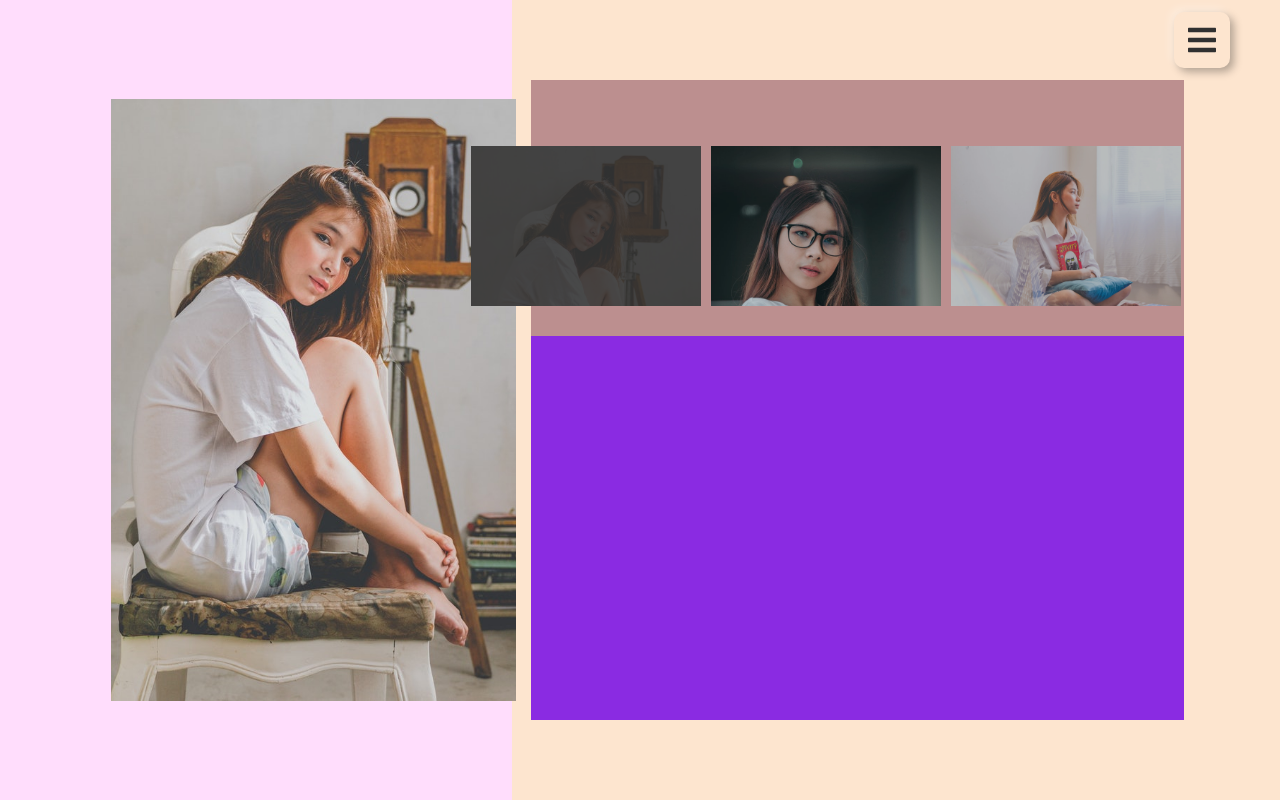
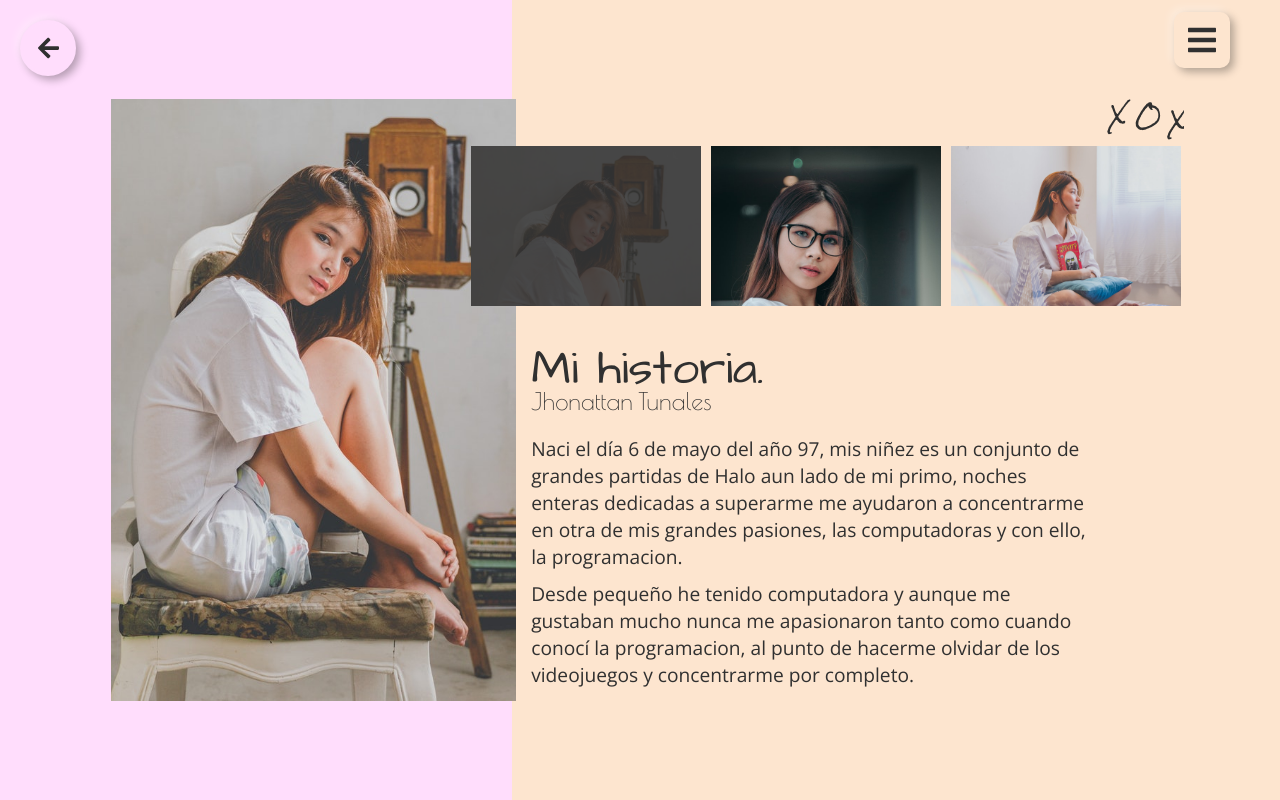
Before and after one commit to RostCode78/quincea-era, a plain HTML site: page index.html in a window 1280 px wide. Both pictures are taken after a click on the element "Saber Mas!". Shown: the part 1008-1808 px from the top of the page. Drawn offline with nearby package versions, Linux system fonts and the light colour scheme.

Commit message:
Feat: Terminado - Modal: Sobre mi
Estuve batallando trantando de insertar el modal utilizando innerHTML.

Batalla en cargar los scripts despues de que se agregara el nuevo
HTML, así que despues de pensarlo por un momento y no de no
tratar de reinventar la rueda, tome la decision de mejor
colocar el modal de una vez en el HTML, así no voy a
batallar haciendo los querySelector, ademas de ello
tambien agregue el boton de salir y la funcion
para salir cuando le de click en el menu
hamburguesa, de esta manera podre
utilizar sin problemas el menu.

Bitacora del rey: 5-NOV-2020 03:48 Me quedan 8 días.

```diff
--- a/css/modal.css
+++ b/css/modal.css
@@ -23,6 +23,32 @@
     left: 0;
     background-color: #ffddfc;
     z-index: 1;
+}
+
+.btn-cerrar {
+    width: 50px;
+    height: 50px;
+    display: flex;
+    justify-content: center;
+    align-items: center;
+    position: absolute;
+    top: 20px;
+    left: 20px;
+    background-color: #ffddfc;
+    border: 3px solid #ffddfc;
+    border-radius: 50%;
+    box-shadow: 4px 4px 8px #0000004b, -4px -4px 8px #ffffff4b;
+    cursor: pointer;
+    z-index: 100;
+    font-size: 1.5em;
+}
+
+.btn-cerrar:hover {
+    box-shadow: 4px 4px 8px #00000021, -4px -4px 8px #ffffff21;
+}
+
+.btn-cerrar:active {
+    box-shadow: 4px 4px 8px #00000021, -4px -4px 8px #ffffff21, inset 4px 4px 8px #00000021, inset -4px -4px 8px #ffffff21;
 }
 
 .modal-box {
@@ -67,7 +93,7 @@
 .msml-image1 {
     width: 100%;
     height: 100%;
-    background: #30303052 url('../img/sobre-mi/1.jpg');
+    background: url('../img/sobre-mi/1.jpg');
     background-position: center;
     background-size: cover;
     position: absolute;
@@ -76,7 +102,7 @@
 .msml-image2 {
     width: 100%;
     height: 100%;
-    background: #30303052 url('../img/sobre-mi/2.jpg');
+    background: url('../img/sobre-mi/2.jpg');
     background-position: center;
     background-size: cover;
     position: absolute;
@@ -86,7 +112,7 @@
 .msml-image3 {
     width: 100%;
     height: 100%;
-    background: #30303052 url('../img/sobre-mi/3.jpg');
+    background: url('../img/sobre-mi/3.jpg');
     background-position: center;
     background-size: cover;
     position: absolute;
@@ -101,7 +127,9 @@
 .msmr-top {
     width: 100%;
     height: 40%;
-    background-color: rosybrown;
+    background: url('../img/modalSobreMi.svg');
+    background-position: center;
+    background-size: cover;
     position: relative;
 }
 
@@ -153,15 +181,36 @@
 .card-opacity {
     width: 100%;
     height: 100%;
-    background-color: #30303035;
-}
-
-.co-select1 {
-    background-color: #303030db;
+    transition: .3s ease;
 }
 
 .msmr-bottom {
     width: 100%;
     height: 60%;
-    background-color: blueviolet;
 }
+
+.msmr-bottom h2 {
+    width: 100%;
+    height: auto;
+    font-size: 3em;
+    font-family: 'Architects Daughter', cursive;
+    font-weight: 300;
+}
+
+.msmr-bottom h3 {
+    width: 100%;
+    height: auto;
+    font-size: 1.5em;
+    font-family: 'Poiret One', cursive;
+    font-weight: 300;
+    margin-top: -15px;
+    margin-bottom: 20px;
+}
+
+.msmr-bottom p {
+    width: 85%;
+    height: auto;
+    font-size: 1.2em;
+    font-family: 'Open Sans', sans-serif;
+    margin-top: 10px;
+}
--- a/css/style.css
+++ b/css/style.css
@@ -185,12 +185,14 @@ header {
 }
 
 .btn-line-menu {
-    width: 100%;
+    width: 200px;
     height: 10%;
     display: flex;
     justify-content: flex-end;
     align-items: center;
     position: fixed;
+    top: 0;
+    right: 0;
     z-index: 900;
 }
 
@@ -961,7 +963,3 @@ header {
     height: 100vh;
     background-color: var(--primary-color);
 }
-
-background-color: var(--primary-color);
-
-}
--- a/index.html
+++ b/index.html
@@ -32,6 +32,53 @@
 
     <div class="modal-container">
         <div class="background-second-color"></div>
+        <div class="btn-cerrar">
+            <i class="fas fa-arrow-left"></i>
+        </div>
+
+        <div class="modal-box">
+
+            <div class="modal-sobre-mi-left">
+                <div class="msm-image-box">
+                    <div class="container-slider">
+                        <div class="msml-image1"></div>
+                        <div class="msml-image2"></div>
+                        <div class="msml-image3"></div>
+                    </div>
+                </div>
+            </div>
+
+            <div class="modal-sobre-mi-right">
+                <div class="msmr-top">
+                    <div class="cards-img-container">
+                        <div class="card-image1 slider-sobre-mi">
+
+                            <div item="1" class="card-opacity"></div>
+
+                        </div>
+                        <div class="card-image2 slider-sobre-mi">
+
+                            <div item="2" class="card-opacity"></div>
+
+                        </div>
+                        <div class="card-image3 slider-sobre-mi">
+
+                            <div item="3" class="card-opacity"></div>
+
+                        </div>
+                    </div>
+                </div>
+                <div class="msmr-bottom">
+                    <h2>Mi historia.</h2>
+                    <h3>Jhonattan Tunales</h3>
+                    <p>Naci el día 6 de mayo del año 97, mis niñez es un conjunto de grandes partidas de Halo aun lado de mi primo, noches enteras dedicadas a superarme me ayudaron a concentrarme en otra de mis grandes pasiones, las computadoras y con ello,
+                        la programacion.</p>
+                    <p>Desde pequeño he tenido computadora y aunque me gustaban mucho nunca me apasionaron tanto como cuando conocí la programacion, al punto de hacerme olvidar de los videojuegos y concentrarme por completo.</p>
+                </div>
+            </div>
+
+        </div>
+
     </div>
 
     <div class="menu-lateral-container">
@@ -268,8 +315,9 @@
 
     <script src="./js/scroll.js"></script>
     <script src="./js/menuHamburger.js"></script>
+    <script src="./js/showModal.js"></script>
+    <script src="./js/sobreMiSlider.js"></script>
     <script src="./js/menuScroll.js"></script>
-    <script src="./js/showModal.js"></script>
 
     <!-- SWIPERJS -->
 
--- a/js/menuScroll.js
+++ b/js/menuScroll.js
@@ -49,6 +49,15 @@ let metodosScroll = {
 
          pmH.activado = false;
 
+         if ( psm.modalAbierto ) {
+
+            psm.modalContainer.style.display = "none";
+            psm.btnMenu.style.zIndex = "900";
+            psm.body.style.overflow = "initial";
+            psm.modalAbierto = false;
+
+         }
+
       }
 
       propScroll.ruta = producto.target.getAttribute("href");
--- a/js/showModal.js
+++ b/js/showModal.js
@@ -3,45 +3,10 @@ let psm = {
    btnSobreMi: $('.box-right-btn'),
    modalContainer: $('.modal-container'),
    btnMenu: $('.btn-line-menu'),
-   sobreMiHTML: `
-   <div class="modal-box">
-
-      <div class="modal-sobre-mi-left">
-         <div class="msm-image-box">
-            <div class="container-slider">
-                  <div class="msml-image1"></div>
-                  <div class="msml-image2"></div>
-                  <div class="msml-image3"></div>
-            </div>
-         </div>
-      </div>
-
-      <div class="modal-sobre-mi-right">
-         <div class="msmr-top">
-            <div class="cards-img-container">
-                  <div class="card-image1 slider-sobre-mi">
-
-                     <div item="1" class="card-opacity co-select1"></div>
-
-                  </div>
-                  <div class="card-image2 slider-sobre-mi">
-
-                     <div item="2" class="card-opacity co-select2"></div>
-
-                  </div>
-                  <div class="card-image3 slider-sobre-mi">
-
-                     <div item="3" class="card-opacity co-select3"></div>
-
-                  </div>
-            </div>
-         </div>
-         <div class="msmr-bottom"></div>
-      </div>
-
-   </div>
-   `,
-   body: $('body')
+   btnCerrar: $('.btn-cerrar'),
+   card: $$('.card-opacity'),
+   body: $('body'),
+   modalAbierto: false
 
 }
 
@@ -54,18 +19,33 @@ let msm = {
          msm.abrirModal
       )
 
+      psm.btnCerrar.addEventListener(
+         'click',
+         msm.cerrarModal
+      )
+
    },
 
    abrirModal: () => {
 
+      psm.card[0].style.backgroundColor = "#303030d5";
       psm.modalContainer.style.display = "flex";
       psm.btnMenu.style.zIndex = "9000";
-      psm.modalContainer.innerHTML += `${psm.sobreMiHTML}`;
       psm.body.style.overflow = "hidden";
+      psm.modalAbierto = true;
 
-      const sliderScript = document.createElement('script');
-      sliderScript.src = './js/sobreMiSlider.js';
-      psm.modalContainer.appendChild(sliderScript).setAttribute("id", "script-modal");
+      //const sliderScript = document.createElement('script');
+      //sliderScript.src = './js/sobreMiSlider.js';
+      //psm.body.appendChild(sliderScript);
+
+   },
+
+   cerrarModal: () => {
+
+      psm.modalContainer.style.display = "none";
+      psm.btnMenu.style.zIndex = "900";
+      psm.body.style.overflow = "initial";
+      psm.modalAbierto = false;
 
    }
 
--- a/js/sobreMiSlider.js
+++ b/js/sobreMiSlider.js
@@ -23,6 +23,27 @@ let msml = {
 
    activarSlider: (e) => {
 
+      if( e.target == psml.card[0] ) {
+
+         psml.card[0].style.backgroundColor = "#303030d5";
+         psml.card[1].style.backgroundColor = "#30303000";
+         psml.card[2].style.backgroundColor = "#30303000";
+
+      } else if( e.target == psml.card[1] ) {
+
+         psml.card[0].style.backgroundColor = "#30303000";
+         psml.card[1].style.backgroundColor = "#303030d5";
+         psml.card[2].style.backgroundColor = "#30303000";
+
+
+      } else {
+
+         psml.card[0].style.backgroundColor = "#30303000";
+         psml.card[1].style.backgroundColor = "#30303000";
+         psml.card[2].style.backgroundColor = "#303030d5";
+
+      }
+
       psml.item = e.target.getAttribute("item") - 1;
 
       psml.slider.style.left = ` ${ psml.item * -100 }% `;
```
Also changed, not shown: img/modalSobreMi.png (added), img/modalSobreMi.svg (added).
